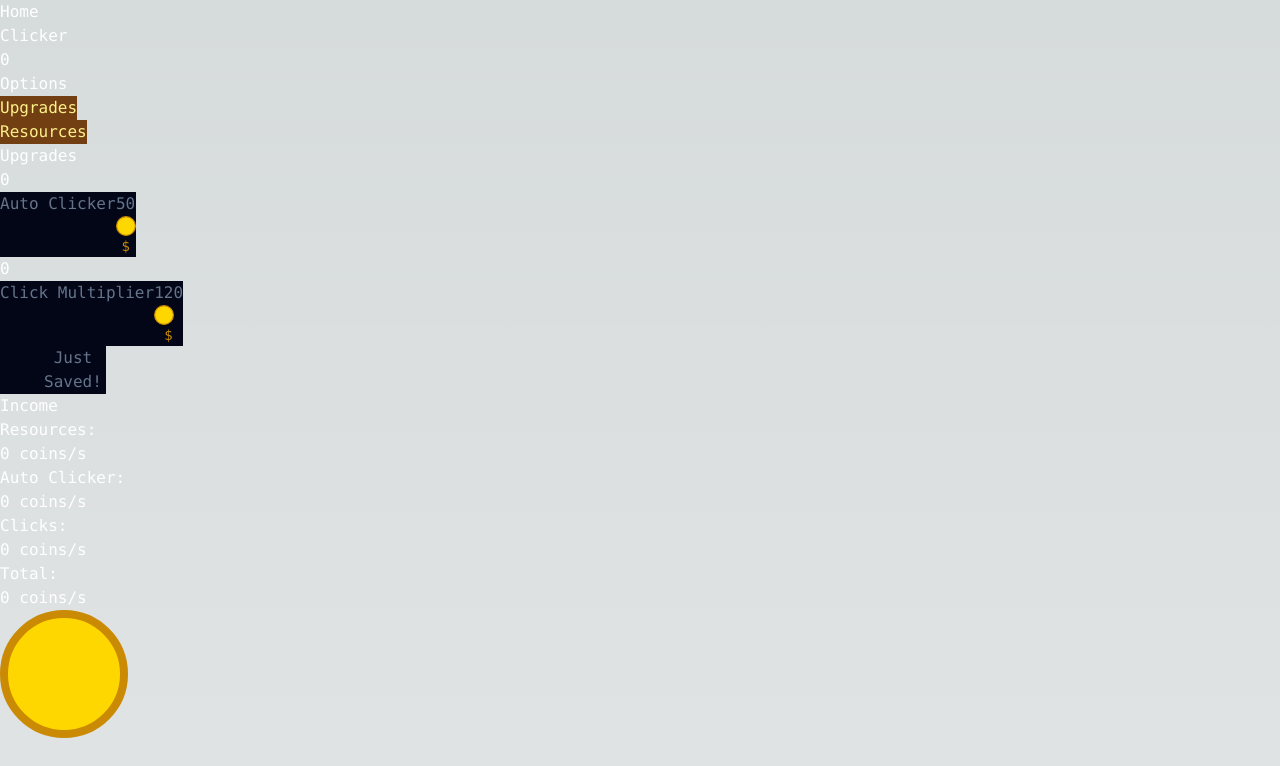
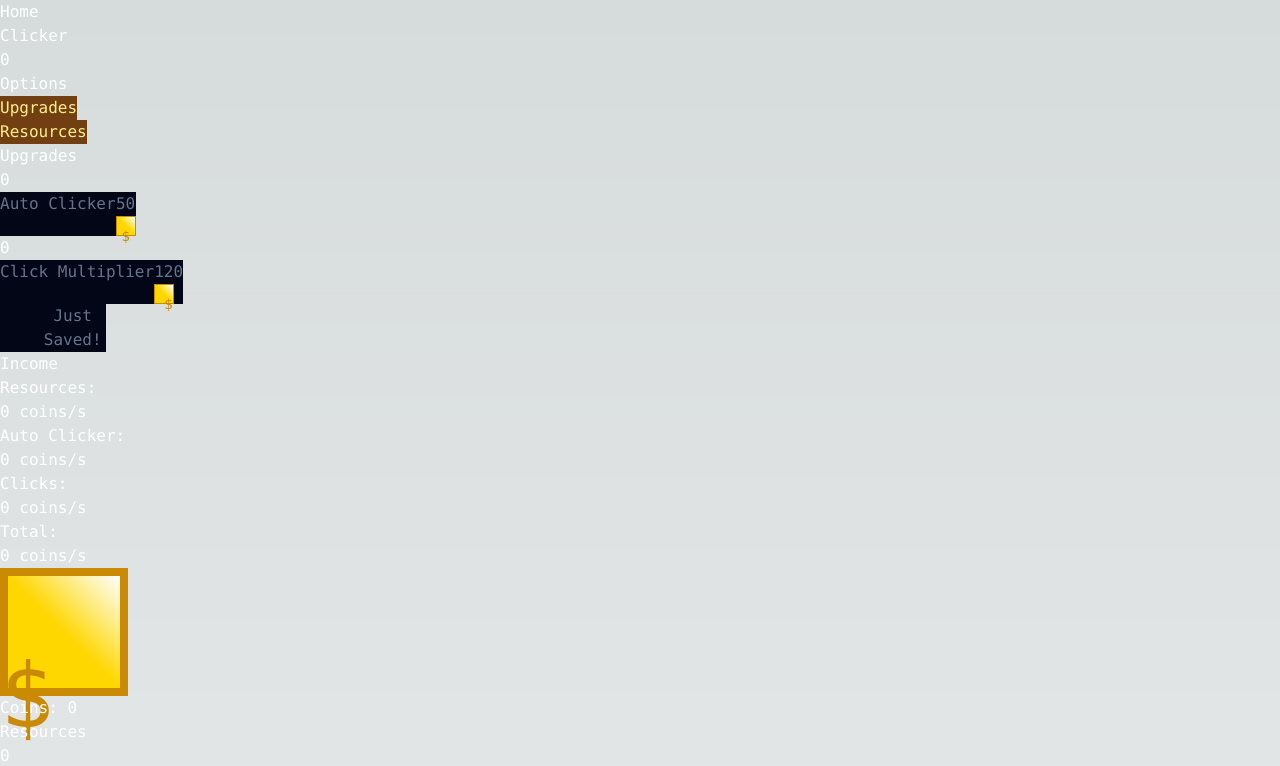
Before and after one commit to ThorGalli/thor-portfolio, a Next.js app: page /clicker in a window 1280 px wide. Shown: the top 766 px of the page. Built offline with nearby package versions, Linux system fonts and the light colour scheme.

Commit message:
Embelish coin

```diff
--- a/src/components/coins/baseCoins.tsx
+++ b/src/components/coins/baseCoins.tsx
@@ -9,20 +9,24 @@ export default function BaseCoin({
 }) {
   return (
     <div className="relative flex transform justify-center">
-      <svg width={size} height={size} viewBox="0 0 64 64">
-        <circle cx="32" cy="32" r="30" fill={color} />
-        <circle
-          cx="32"
-          cy="32"
-          r="30"
-          fill="none"
-          stroke={strokeColor}
-          strokeWidth="4"
-        />
-      </svg>
+      <div
+        className={`h-20 w-20 rounded-full`}
+        style={{
+          backgroundColor: color,
+          background: `linear-gradient(45deg, ${color} 0%, ${color} 50%, white 100%)`,
+          width: size,
+          height: size,
+          borderWidth: size / 15,
+          borderColor: strokeColor,
+        }}
+      />
       <p
         className="absolute select-none self-center"
-        style={{ color: strokeColor, fontSize: size * 0.7 }}
+        style={{
+          color: strokeColor,
+          fontSize: size * 0.7,
+          lineHeight: 0,
+        }}
       >
         $
       </p>
```
